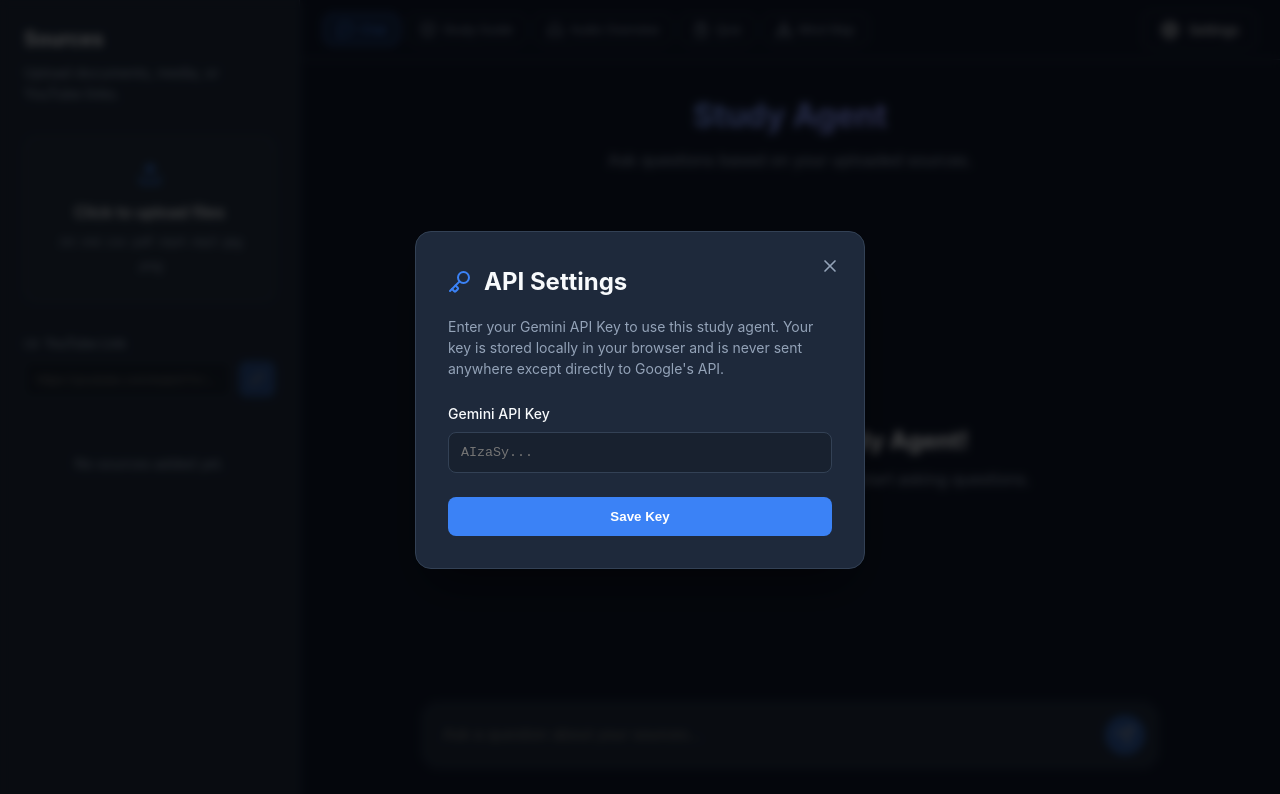
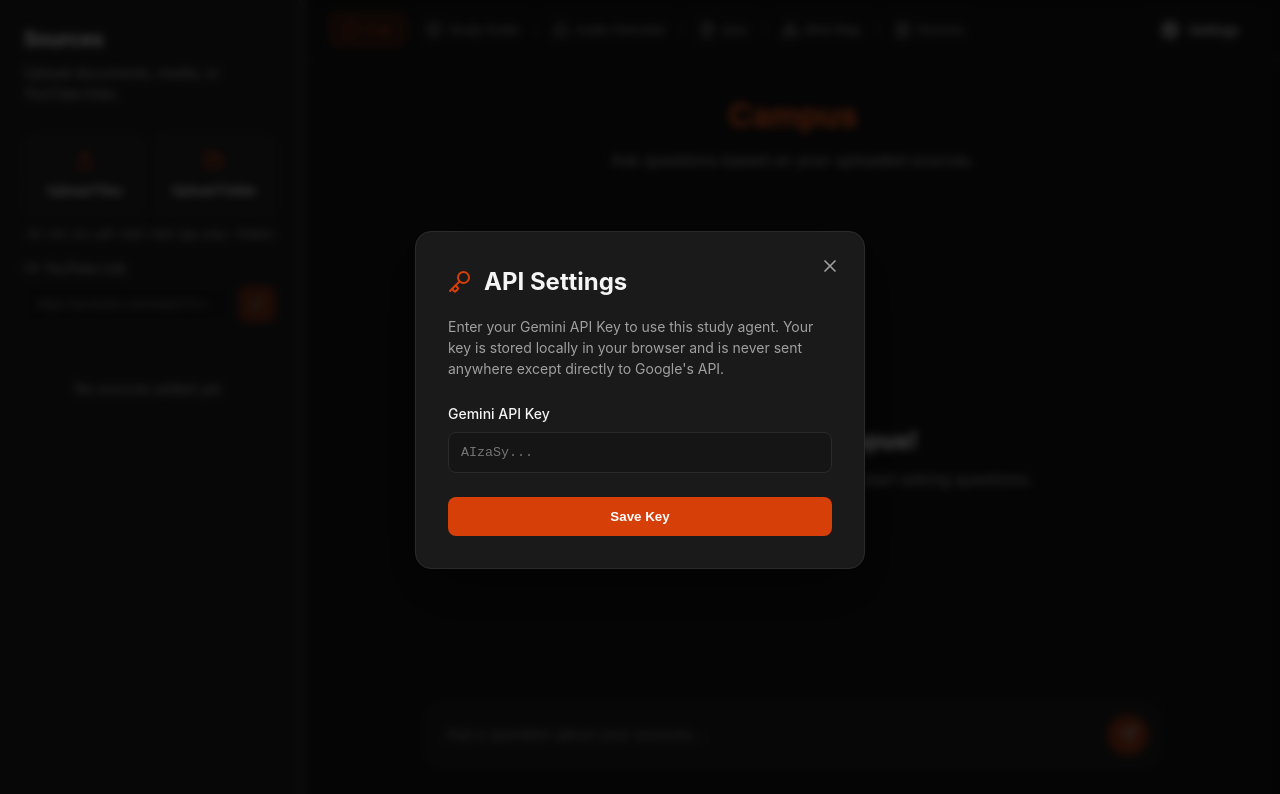
Before and after one commit to pranav-vasisht/OSUCampus, a React (Vite) app in the folder OSUCampus/: page / in a window 1280 px wide. Shown: the top 794 px of the page. Built offline with nearby package versions, Linux system fonts and the light colour scheme.

Commit message:
UI and System Prompt Changes

```diff
--- a/OSUCampus/src/App.jsx
+++ b/OSUCampus/src/App.jsx
@@ -1,4 +1,4 @@
-import React, { useState, useEffect } from 'react';
+import React, { useState, useEffect, useRef, useCallback } from 'react';
 import Sidebar from './components/Sidebar';
 import Chat from './components/Chat';
 import SettingsModal from './components/SettingsModal';
@@ -22,6 +22,8 @@ import {
   Network,
   Loader2,
   MessageSquare,
+  PanelLeftClose,
+  PanelLeftOpen,
 } from 'lucide-react';
 import './index.css';
 
@@ -32,17 +34,20 @@ function App() {
   const [isSettingsOpen, setIsSettingsOpen] = useState(false);
   const [apiKey, setApiKey] = useState('');
 
-  // Active view: 'chat' | 'study-guide' | 'audio' | 'quiz' | 'mindmap'
   const [activeView, setActiveView] = useState('chat');
   const [isGenerating, setIsGenerating] = useState(false);
+  const [cache, setCache] = useState({
+    'study-guide': null, 'audio': null, 'quiz': null, 'mindmap': null,
+  });
 
-  // Per-mode cache so generated content persists across view switches
-  const [cache, setCache] = useState({
-    'study-guide': null,
-    'audio': null,
-    'quiz': null,
-    'mindmap': null,
-  });
+  // Resizable panel widths
+  const [sidebarWidth, setSidebarWidth] = useState(300);
+  const [splitChatWidth, setSplitChatWidth] = useState(380);
+  const [sidebarHidden, setSidebarHidden] = useState(false);
+
+  // Resize refs
+  const resizing = useRef(null); // 'sidebar' | 'split'
+  const appRef = useRef(null);
 
   useEffect(() => {
     const storedKey = localStorage.getItem('gemini_api_key');
@@ -54,30 +59,59 @@ function App() {
     }
   }, []);
 
+  // ─── Resize handlers ─────────────────────────────────────────────
+
+  const handleResizeStart = useCallback((which) => (e) => {
+    e.preventDefault();
+    resizing.current = which;
+    document.body.style.cursor = 'col-resize';
+    document.body.style.userSelect = 'none';
+  }, []);
+
+  useEffect(() => {
+    const handleMouseMove = (e) => {
+      if (!resizing.current) return;
+      if (resizing.current === 'sidebar') {
+        setSidebarWidth(Math.min(Math.max(e.clientX, 200), 600));
+      } else if (resizing.current === 'split') {
+        const mainEl = appRef.current?.querySelector('.main-content');
+        if (mainEl) {
+          const rect = mainEl.getBoundingClientRect();
+          setSplitChatWidth(Math.min(Math.max(e.clientX - rect.left, 200), 800));
+        }
+      }
+    };
+    const handleMouseUp = () => {
+      if (resizing.current) {
+        resizing.current = null;
+        document.body.style.cursor = '';
+        document.body.style.userSelect = '';
+      }
+    };
+    window.addEventListener('mousemove', handleMouseMove);
+    window.addEventListener('mouseup', handleMouseUp);
+    return () => {
+      window.removeEventListener('mousemove', handleMouseMove);
+      window.removeEventListener('mouseup', handleMouseUp);
+    };
+  }, []);
+
+  // ─── Standard handlers ────────────────────────────────────────────
+
   const handleSaveKey = (key) => {
     localStorage.setItem('gemini_api_key', key);
     setApiKey(key);
     initGemini(key);
   };
 
-  const handleAddDocument = (doc) => {
-    setDocuments(prev => [...prev, doc]);
-  };
-
-  const handleRemoveDocument = (id) => {
-    setDocuments(prev => prev.filter(doc => doc.id !== id));
-  };
+  const handleAddDocument = (doc) => setDocuments(prev => [...prev, doc]);
+  const handleRemoveDocument = (id) => setDocuments(prev => prev.filter(d => d.id !== id));
 
   const handleSendMessage = async (text) => {
-    if (!apiKey) {
-      setIsSettingsOpen(true);
-      return;
-    }
-
+    if (!apiKey) { setIsSettingsOpen(true); return; }
     const newUserMsg = { role: 'user', text };
     setMessages(prev => [...prev, newUserMsg]);
     setIsLoading(true);
-
     try {
       const response = await generateStudyResponse(text, documents, messages);
       setMessages(prev => [...prev, { role: 'model', text: response }]);
@@ -92,27 +126,16 @@ function App() {
     }
   };
 
-  // ─── Output Mode Handlers ──────────────────────────────────────────
-
   const handleViewSwitch = async (mode, generatorFn) => {
-    // If we already have cached data for this mode, just switch to it
-    if (cache[mode]) {
-      setActiveView(mode);
+    if (activeView === mode) {
+      setActiveView('chat');
       return;
     }
-
-    if (!apiKey) {
-      setIsSettingsOpen(true);
-      return;
-    }
-    if (documents.length === 0) {
-      alert('Please upload at least one source document first.');
-      return;
-    }
-
+    if (cache[mode]) { setActiveView(mode); return; }
+    if (!apiKey) { setIsSettingsOpen(true); return; }
+    if (documents.length === 0) { alert('Please upload at least one source document first.'); return; }
     setIsGenerating(true);
     setActiveView(mode);
-
     try {
       const result = await generatorFn(documents);
       setCache(prev => ({ ...prev, [mode]: result }));
@@ -125,14 +148,8 @@ function App() {
     }
   };
 
-  const handleBack = () => {
-    setActiveView('chat');
-  };
-
-  const handleNodeClick = (label) => {
-    // In split view, chat is already visible — just send the message
-    handleSendMessage(`Define and explain the concept: "${label}"`);
-  };
+  const handleBack = () => setActiveView('chat');
+  const handleNodeClick = (label) => handleSendMessage(`Define and explain the concept: "${label}"`);
 
   // ─── Render active view ────────────────────────────────────────────
 
@@ -147,102 +164,92 @@ function App() {
       );
     }
 
+    if (activeView === 'chat') {
+      return <Chat messages={messages} onSendMessage={handleSendMessage} isLoading={isLoading} />;
+    }
+
+    let rightContent = null;
     switch (activeView) {
       case 'study-guide':
-        return cache['study-guide'] ? <StudyGuide content={cache['study-guide']} onBack={handleBack} /> : null;
+        rightContent = cache['study-guide'] ? <StudyGuide content={cache['study-guide']} onBack={handleBack} /> : null;
+        break;
       case 'audio':
-        return cache['audio'] ? <AudioOverview content={cache['audio']} onBack={handleBack} /> : null;
+        rightContent = cache['audio'] ? <AudioOverview content={cache['audio']} onBack={handleBack} /> : null;
+        break;
       case 'quiz':
-        return cache['quiz'] ? <Quiz data={cache['quiz']} onBack={handleBack} /> : null;
+        rightContent = cache['quiz'] ? <Quiz data={cache['quiz']} onBack={handleBack} /> : null;
+        break;
       case 'mindmap':
-        return cache['mindmap'] ? (
+        rightContent = cache['mindmap'] ? <MindMap data={cache['mindmap']} onNodeClick={handleNodeClick} sourceCount={documents.length} /> : null;
+        break;
+      default:
+        break;
+    }
+
+    if (!rightContent) {
+      return <Chat messages={messages} onSendMessage={handleSendMessage} isLoading={isLoading} />;
+    }
+
+    return (
       <div className="split-view">
-            <div className="split-left">
+        <div className="split-left" style={{ width: splitChatWidth }}>
           <Chat messages={messages} onSendMessage={handleSendMessage} isLoading={isLoading} />
         </div>
+        <div className="resize-handle" onMouseDown={handleResizeStart('split')} />
         <div className="split-right">
-              <MindMap data={cache['mindmap']} onNodeClick={handleNodeClick} sourceCount={documents.length} />
+          {rightContent}
         </div>
       </div>
-        ) : null;
-      default:
-        return (
-          <Chat
-            messages={messages}
-            onSendMessage={handleSendMessage}
-            isLoading={isLoading}
-          />
     );
-    }
   };
 
   return (
-    <div className="app-layout">
+    <div className="app-layout" ref={appRef}>
+      {!sidebarHidden && (
+        <>
+          <div className="sidebar-wrapper" style={{ width: sidebarWidth }}>
             <Sidebar
               documents={documents}
               onAddDocument={handleAddDocument}
               onRemoveDocument={handleRemoveDocument}
               hasApiKey={!!apiKey}
             />
+          </div>
+          <div className="resize-handle" onMouseDown={handleResizeStart('sidebar')} />
+        </>
+      )}
 
       <main className="main-content">
         <header className="top-nav">
-          {/* Action Bar */}
           <div className="action-bar">
+            <button className={`action-btn ${activeView === 'chat' ? 'active' : ''}`} onClick={() => setActiveView('chat')} disabled={isGenerating} title="Chat">
+              <MessageSquare size={16} /><span>Chat</span>
+            </button>
+            <button className={`action-btn ${activeView === 'study-guide' ? 'active' : ''} ${cache['study-guide'] ? 'cached' : ''}`} onClick={() => handleViewSwitch('study-guide', generateStudyGuide)} disabled={isGenerating} title="Study Guide">
+              <BookOpen size={16} /><span>Study Guide</span>
+            </button>
+            <button className={`action-btn ${activeView === 'audio' ? 'active' : ''} ${cache['audio'] ? 'cached' : ''}`} onClick={() => handleViewSwitch('audio', generateAudioOverview)} disabled={isGenerating} title="Audio Overview">
+              <Headphones size={16} /><span>Audio Overview</span>
+            </button>
+            <button className={`action-btn ${activeView === 'quiz' ? 'active' : ''} ${cache['quiz'] ? 'cached' : ''}`} onClick={() => handleViewSwitch('quiz', generateQuiz)} disabled={isGenerating} title="Quiz">
+              <ClipboardList size={16} /><span>Quiz</span>
+            </button>
+            <button className={`action-btn ${activeView === 'mindmap' ? 'active' : ''} ${cache['mindmap'] ? 'cached' : ''}`} onClick={() => handleViewSwitch('mindmap', generateMindMap)} disabled={isGenerating} title="Mind Map">
+              <Network size={16} /><span>Mind Map</span>
+            </button>
+
             <button
-              className={`action-btn ${activeView === 'chat' ? 'active' : ''}`}
-              onClick={() => setActiveView('chat')}
-              disabled={isGenerating}
-              title="Chat"
+              className="action-btn"
+              onClick={() => setSidebarHidden(h => !h)}
+              title={sidebarHidden ? 'Show Sources' : 'Hide Sources'}
             >
-              <MessageSquare size={16} />
-              <span>Chat</span>
-            </button>
-            <button
-              className={`action-btn ${activeView === 'study-guide' ? 'active' : ''} ${cache['study-guide'] ? 'cached' : ''}`}
-              onClick={() => handleViewSwitch('study-guide', generateStudyGuide)}
-              disabled={isGenerating}
-              title="Generate Study Guide"
-            >
-              <BookOpen size={16} />
-              <span>Study Guide</span>
-            </button>
-            <button
-              className={`action-btn ${activeView === 'audio' ? 'active' : ''} ${cache['audio'] ? 'cached' : ''}`}
-              onClick={() => handleViewSwitch('audio', generateAudioOverview)}
-              disabled={isGenerating}
-              title="Generate Audio Overview"
-            >
-              <Headphones size={16} />
-              <span>Audio Overview</span>
-            </button>
-            <button
-              className={`action-btn ${activeView === 'quiz' ? 'active' : ''} ${cache['quiz'] ? 'cached' : ''}`}
-              onClick={() => handleViewSwitch('quiz', generateQuiz)}
-              disabled={isGenerating}
-              title="Generate Quiz"
-            >
-              <ClipboardList size={16} />
-              <span>Quiz</span>
-            </button>
-            <button
-              className={`action-btn ${activeView === 'mindmap' ? 'active' : ''} ${cache['mindmap'] ? 'cached' : ''}`}
-              onClick={() => handleViewSwitch('mindmap', generateMindMap)}
-              disabled={isGenerating}
-              title="Generate Mind Map"
-            >
-              <Network size={16} />
-              <span>Mind Map</span>
+              {sidebarHidden ? <PanelLeftOpen size={16} /> : <PanelLeftClose size={16} />}
+              <span>{sidebarHidden ? 'Sources' : 'Sources'}</span>
             </button>
           </div>
 
-          <button
-            className="settings-btn"
-            onClick={() => setIsSettingsOpen(true)}
-            title="Settings"
-          >
-            <Settings size={20} />
-            <span>Settings</span>
+          <button className="settings-btn" onClick={() => setIsSettingsOpen(true)} title="Settings">
+            <Settings size={20} /><span>Settings</span>
           </button>
         </header>
 
--- a/OSUCampus/src/components/Chat.jsx
+++ b/OSUCampus/src/components/Chat.jsx
@@ -25,7 +25,7 @@ export default function Chat({ messages, onSendMessage, isLoading }) {
   return (
     <div className="chat-container">
       <div className="chat-header">
-        <h1>Study Agent</h1>
+        <h1>Campus</h1>
         <p>Ask questions based on your uploaded sources.</p>
       </div>
 
@@ -33,7 +33,7 @@ export default function Chat({ messages, onSendMessage, isLoading }) {
         {messages.length === 0 ? (
           <div className="welcome-message">
             <Bot size={48} className="welcome-icon" />
-            <h2>Welcome to your Study Agent!</h2>
+            <h2>Welcome to Campus!</h2>
             <p>Upload some sources in the sidebar and start asking questions.</p>
           </div>
         ) : (
--- a/OSUCampus/src/components/Sidebar.jsx
+++ b/OSUCampus/src/components/Sidebar.jsx
@@ -1,6 +1,16 @@
 import React, { useRef, useState } from 'react';
-import { Upload, FileText, Trash2, Video, Film, Music, FileType, Link, Loader2, Image } from 'lucide-react';
+import { Upload, FileText, Trash2, Video, Film, Music, FileType, Link, Loader2, Image, FolderOpen } from 'lucide-react';
 import { isTextFile, uploadFileToGemini } from '../lib/gemini';
+
+const SUPPORTED_EXTENSIONS = new Set([
+  'txt','md','csv','json','pdf','mp4','webm','mov',
+  'mp3','wav','ogg','m4a','jpg','jpeg','png','gif','webp'
+]);
+
+function isSupportedFile(filename) {
+  const ext = filename.split('.').pop().toLowerCase();
+  return SUPPORTED_EXTENSIONS.has(ext);
+}
 
 // Map file types to icons
 function getDocIcon(doc) {
@@ -30,13 +40,20 @@ function getTypeBadge(doc) {
 
 export default function Sidebar({ documents, onAddDocument, onRemoveDocument, hasApiKey }) {
   const fileInputRef = useRef(null);
+  const folderInputRef = useRef(null);
   const [youtubeUrl, setYoutubeUrl] = useState('');
   const [isUploading, setIsUploading] = useState(false);
   const [uploadStatus, setUploadStatus] = useState('');
 
   const handleFileUpload = async (e) => {
-    const files = Array.from(e.target.files);
-    if (!files.length) return;
+    // Filter to only supported file types (important for folder uploads)
+    const files = Array.from(e.target.files).filter(f => isSupportedFile(f.name));
+    if (!files.length) {
+      if (e.target.files.length > 0) {
+        alert('No supported files found. Supported types: ' + [...SUPPORTED_EXTENSIONS].join(', '));
+      }
+      return;
+    }
 
     if (!hasApiKey) {
       alert('Please set your Gemini API Key in settings first.');
@@ -70,19 +87,18 @@ export default function Sidebar({ documents, onAddDocument, onRemoveDocument, ha
           setUploadStatus(`Uploaded ${file.name}`);
         }
       } catch (error) {
-        console.error('Error processing file:', error);
+        console.warn(`Skipped unreadable file ${file.name}:`, error.message);
         setUploadStatus(`Failed: ${file.name}`);
-        alert(`Failed to process ${file.name}: ${error.message}`);
+        // No alert here so it automatically skips without blocking
       }
     }
 
     setIsUploading(false);
     setTimeout(() => setUploadStatus(''), 3000);
 
-    // Reset input
-    if (fileInputRef.current) {
-      fileInputRef.current.value = '';
-    }
+    // Reset inputs
+    if (fileInputRef.current) fileInputRef.current.value = '';
+    if (folderInputRef.current) folderInputRef.current.value = '';
   };
 
   const handleAddYoutubeLink = () => {
@@ -121,17 +137,17 @@ export default function Sidebar({ documents, onAddDocument, onRemoveDocument, ha
       </div>
 
       {/* File Upload */}
+      <div className="upload-row">
         <div
           className={`upload-area ${isUploading ? 'uploading' : ''}`}
           onClick={() => !isUploading && fileInputRef.current?.click()}
         >
           {isUploading ? (
-          <Loader2 size={24} className="upload-icon spinning" />
+            <Loader2 size={20} className="upload-icon spinning" />
           ) : (
-          <Upload size={24} className="upload-icon" />
+            <Upload size={20} className="upload-icon" />
           )}
-        <span>{isUploading ? 'Processing...' : 'Click to upload files'}</span>
-        <small className="upload-hint">.txt .md .csv .pdf .mp4 .mp3 .jpg .png</small>
+          <span>{isUploading ? 'Processing...' : 'Upload Files'}</span>
           <input
             type="file"
             ref={fileInputRef}
@@ -141,6 +157,23 @@ export default function Sidebar({ documents, onAddDocument, onRemoveDocument, ha
             onChange={handleFileUpload}
           />
         </div>
+        <div
+          className={`upload-area ${isUploading ? 'uploading' : ''}`}
+          onClick={() => !isUploading && folderInputRef.current?.click()}
+        >
+          <FolderOpen size={20} className="upload-icon" />
+          <span>Upload Folder</span>
+          <input
+            type="file"
+            ref={folderInputRef}
+            style={{ display: 'none' }}
+            webkitdirectory=""
+            directory=""
+            onChange={handleFileUpload}
+          />
+        </div>
+      </div>
+      <small className="upload-hint">.txt .md .csv .pdf .mp4 .mp3 .jpg .png + folders</small>
 
       {/* Upload Status */}
       {uploadStatus && (
--- a/OSUCampus/src/index.css
+++ b/OSUCampus/src/index.css
@@ -1,13 +1,13 @@
 :root {
-  --bg-color: #0f172a;
-  --bg-secondary: #1e293b;
-  --text-primary: #f8fafc;
-  --text-secondary: #94a3b8;
-  --accent-color: #3b82f6;
-  --accent-hover: #2563eb;
-  --border-color: #334155;
-  --bubble-user: #3b82f6;
-  --bubble-model: #1e293b;
+  --bg-color: #111111;
+  --bg-secondary: #1a1a1a;
+  --text-primary: #f5f5f5;
+  --text-secondary: #a0a0a0;
+  --accent-color: #D73F09;
+  --accent-hover: #bf3507;
+  --border-color: #2a2a2a;
+  --bubble-user: #D73F09;
+  --bubble-model: #1a1a1a;
   --font-family: 'Inter', -apple-system, BlinkMacSystemFont, 'Segoe UI', Roboto, Helvetica, Arial, sans-serif;
 }
 
@@ -34,14 +34,38 @@ body {
 }
 
 /* Sidebar */
+.sidebar-wrapper {
+  flex-shrink: 0;
+  display: flex;
+  overflow: hidden;
+}
+
 .sidebar {
-  width: 300px;
+  width: 100%;
   background-color: var(--bg-secondary);
   border-right: 1px solid var(--border-color);
   display: flex;
   flex-direction: column;
   padding: 1.5rem;
+  overflow-y: auto;
+}
+
+/* Resize Handle */
+.resize-handle {
+  width: 6px;
+  cursor: col-resize;
+  background-color: #222;
+  border-left: 1px solid #333;
+  border-right: 1px solid #333;
   flex-shrink: 0;
+  position: relative;
+  z-index: 20;
+  transition: background-color 0.15s;
+}
+
+.resize-handle:hover,
+.resize-handle:active {
+  background-color: var(--accent-color);
 }
 
 .sidebar-header {
@@ -67,17 +91,29 @@ body {
   cursor: pointer;
   transition: all 0.2s ease;
   background-color: rgba(255, 255, 255, 0.02);
-  margin-bottom: 2rem;
+  margin-bottom: 0;
+}
+
+.upload-row {
+  display: flex;
+  gap: 0.5rem;
+  margin-bottom: 0.5rem;
+}
+
+.upload-row .upload-area {
+  flex: 1;
+  padding: 0.75rem 0.5rem;
+  font-size: 0.8rem;
 }
 
 .upload-area:hover {
   border-color: var(--accent-color);
-  background-color: rgba(59, 130, 246, 0.05);
+  background-color: rgba(215, 63, 9, 0.05);
 }
 
 .upload-icon {
   color: var(--accent-color);
-  margin-bottom: 0.5rem;
+  margin-bottom: 0.35rem;
 }
 
 .upload-area span {
@@ -88,7 +124,10 @@ body {
 
 .upload-hint {
   color: var(--text-secondary);
-  font-size: 0.75rem;
+  font-size: 0.7rem;
+  text-align: center;
+  display: block;
+  margin-bottom: 1rem;
 }
 
 .upload-area.uploading {
@@ -189,8 +228,8 @@ body {
 }
 
 .type-badge.text {
-  background-color: rgba(59, 130, 246, 0.15);
-  color: #60a5fa;
+  background-color: rgba(215, 63, 9, 0.15);
+  color: #D73F09;
 }
 
 .type-badge.pdf {
@@ -292,12 +331,14 @@ body {
 }
 
 .top-nav {
-  height: 60px;
+  min-height: 60px;
   display: flex;
   align-items: center;
   justify-content: space-between;
-  padding: 0 1.5rem;
+  padding: 0.5rem 1.5rem;
   border-bottom: 1px solid var(--border-color);
+  flex-wrap: wrap;
+  gap: 0.5rem;
 }
 
 .settings-btn {
@@ -339,7 +380,7 @@ body {
   font-size: 2rem;
   font-weight: 700;
   margin-bottom: 0.5rem;
-  background: linear-gradient(135deg, #60a5fa, #a78bfa);
+  background: linear-gradient(135deg, #D73F09, #e8652f);
   -webkit-background-clip: text;
   -webkit-text-fill-color: transparent;
 }
@@ -620,6 +661,7 @@ body {
 .action-bar {
   display: flex;
   gap: 0.5rem;
+  flex-wrap: wrap;
 }
 
 .action-btn {
@@ -640,13 +682,13 @@ body {
 .action-btn:hover:not(:disabled) {
   color: var(--text-primary);
   border-color: var(--accent-color);
-  background-color: rgba(59, 130, 246, 0.08);
+  background-color: rgba(215, 63, 9, 0.08);
 }
 
 .action-btn.active {
   color: var(--accent-color);
   border-color: var(--accent-color);
-  background-color: rgba(59, 130, 246, 0.12);
+  background-color: rgba(215, 63, 9, 0.12);
 }
 
 .action-btn:disabled {
@@ -679,6 +721,7 @@ body {
   gap: 1rem;
   padding: 1rem 2rem;
   border-bottom: 1px solid var(--border-color);
+  flex-wrap: wrap;
 }
 
 .back-btn {
@@ -737,8 +780,8 @@ body {
 }
 
 .prose h1 { font-size: 1.75rem; }
-.prose h2 { font-size: 1.4rem; color: #60a5fa; }
-.prose h3 { font-size: 1.15rem; color: #a78bfa; }
+.prose h2 { font-size: 1.4rem; color: #e8652f; }
+.prose h3 { font-size: 1.15rem; color: #f59e0b; }
 
 .prose p {
   margin-bottom: 0.75rem;
@@ -892,7 +935,7 @@ body {
 
 .progress-fill {
   height: 100%;
-  background: linear-gradient(90deg, #60a5fa, #a78bfa);
+  background: linear-gradient(90deg, #D73F09, #e8652f);
   border-radius: 3px;
   transition: width 0.4s ease;
 }
@@ -937,12 +980,12 @@ body {
 
 .quiz-option:hover:not(:disabled) {
   border-color: var(--accent-color);
-  background-color: rgba(59, 130, 246, 0.05);
+  background-color: rgba(215, 63, 9, 0.05);
 }
 
 .quiz-option.selected {
   border-color: var(--accent-color);
-  background-color: rgba(59, 130, 246, 0.1);
+  background-color: rgba(215, 63, 9, 0.1);
 }
 
 .quiz-option.correct {
@@ -981,8 +1024,8 @@ body {
 
 .quiz-explanation {
   padding: 1rem;
-  background-color: rgba(59, 130, 246, 0.08);
-  border: 1px solid rgba(59, 130, 246, 0.2);
+  background-color: rgba(215, 63, 9, 0.08);
+  border: 1px solid rgba(215, 63, 9, 0.2);
   border-radius: 0.5rem;
   margin-bottom: 1.5rem;
   font-size: 0.9rem;
@@ -1014,7 +1057,7 @@ body {
   width: 120px;
   height: 120px;
   border-radius: 50%;
-  background: linear-gradient(135deg, rgba(96,165,250,0.15), rgba(167,139,250,0.15));
+  background: linear-gradient(135deg, rgba(215, 63, 9,0.15), rgba(232, 101, 47,0.15));
   border: 3px solid var(--accent-color);
   display: flex;
   flex-direction: column;
@@ -1058,9 +1101,7 @@ body {
 }
 
 .split-left {
-  width: 380px;
   flex-shrink: 0;
-  border-right: 1px solid var(--border-color);
   display: flex;
   flex-direction: column;
   overflow: hidden;
@@ -1090,6 +1131,7 @@ body {
   padding: 0.75rem 1rem;
   border-bottom: 1px solid var(--border-color);
   flex-shrink: 0;
+  flex-wrap: wrap;
 }
 
 .mm-panel-header h3 { font-size: 1rem; font-weight: 600; }
@@ -1105,6 +1147,7 @@ body {
 .mm-panel-actions {
   margin-left: auto;
   display: flex;
+  flex-wrap: wrap;
   gap: 0.4rem;
 }
 
@@ -1165,7 +1208,7 @@ body {
 
 .mm-zoom-controls button:hover {
   border-color: var(--accent-color);
-  background-color: rgba(59, 130, 246, 0.1);
+  background-color: rgba(215, 63, 9, 0.1);
 }
 
 /* ─── Horizontal Tree ─────────────────────────────────── */
@@ -1200,7 +1243,7 @@ body {
   font-size: 1.05rem;
   font-weight: 700;
   padding: 0.6rem 1.1rem;
-  background: linear-gradient(135deg, rgba(96,165,250,0.15), rgba(167,139,250,0.15));
+  background: linear-gradient(135deg, rgba(215, 63, 9,0.15), rgba(232, 101, 47,0.15));
 }
 
 .ht-text { cursor: pointer; }
```
Also changed, not shown: OSUCampus/src/components/MindMap.jsx (+14 -7 lines), OSUCampus/src/lib/gemini.js. Lines whose indentation alone changed are shown as unchanged.
